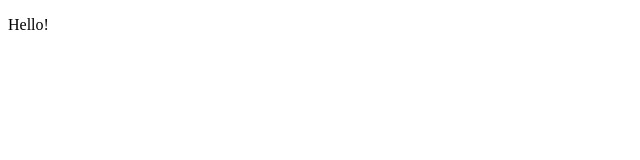
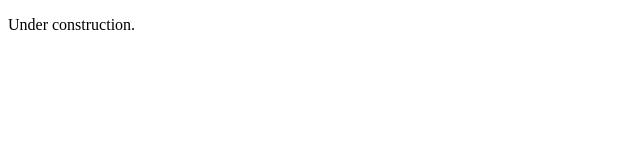
Before and after one commit to CartoonsAreDead21/dooglord.github.io, a plain HTML site: page index.html in a window 1280 px wide. Shown: the whole page, without its empty margins (0-640 px from the left). Drawn offline with Linux system fonts and the light colour scheme.

Commit message:
Update index.html

```diff
--- a/index.html
+++ b/index.html
@@ -1,2 +1,2 @@
 <!DOCTYPE html>
-<p>Hello!</p>
+<p>Under construction.</p>
```
